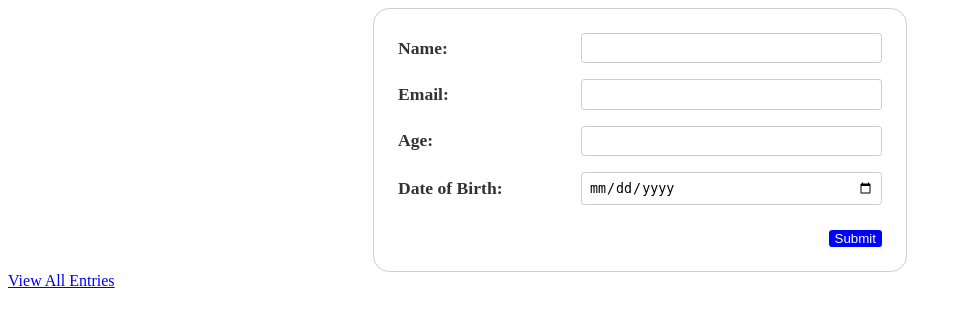
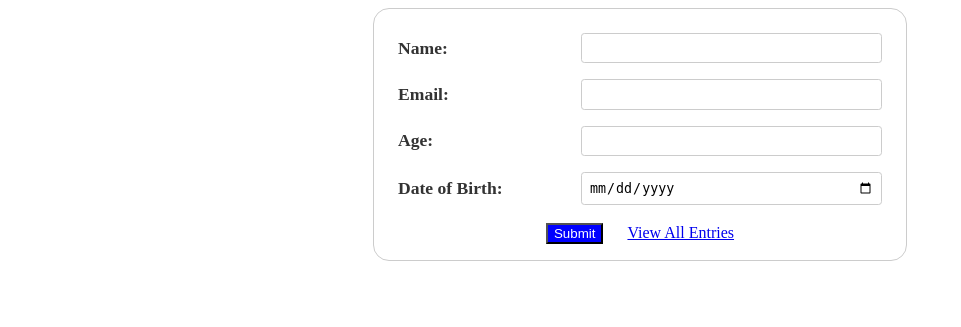
Before and after one commit to sai-srinivas07/gkb-python-assignment, a Flask app: page / in a window 1280 px wide. Shown: the top 327 px of the page, without its empty margins (0-961 px from the left). Run offline with Flask 3, Linux system fonts and the light colour scheme.

Commit message:
UI changes

```diff
--- a/templates/index.html
+++ b/templates/index.html
@@ -91,13 +91,18 @@
                     <td><label for="date_of_birth">Date of Birth:</label></td>
                     <td><input type="date" id="date_of_birth" name="date_of_birth" required></td>
                 </tr>
-                <tr>
-                    <td colspan="2" class="button-row">
-                        <button type="submit" value="Submit" style="background-color:blue;color:white;align-items: right">Submit</button>
-                    </td>
-                </tr>
+
             </table>
+
+            <div style="text-align: center;">
+                <button type="submit" style="background-color: blue; color: white;margin-top: 10px;">Submit</button>
+                <a style="margin-left: 20px;" href="{{ url_for('entries') }}">View All Entries</a>
+            </div>
+
+
+
+
         </form>
-        <a href="{{ url_for('entries') }}">View All Entries</a>
+
     </body>
 </html>
```
